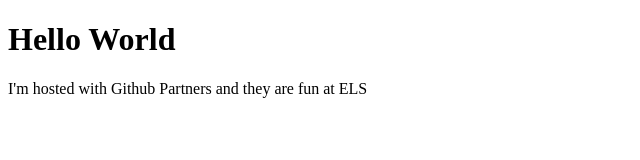
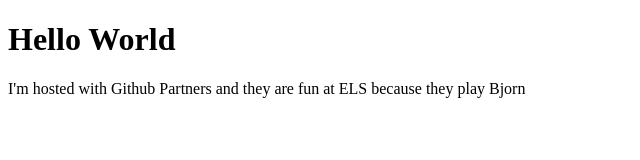
Before and after one commit to Eggboi-eng/Webdesign, a plain HTML site: page index.html in a window 1280 px wide. Shown: the whole page, without its empty margins (0-640 px from the left). Drawn offline with Linux system fonts and the light colour scheme.

Commit message:
Initial commit

```diff
--- a/index.html
+++ b/index.html
@@ -2,6 +2,7 @@
 <html>
 <body>
 <h1>Hello World</h1>
-<p>I'm hosted with Github Partners and they are fun at ELS</p>
+<p>I'm hosted with Github Partners and they are fun at ELS because they play Bjorn
+</p>
 </body>
 </html>
```
